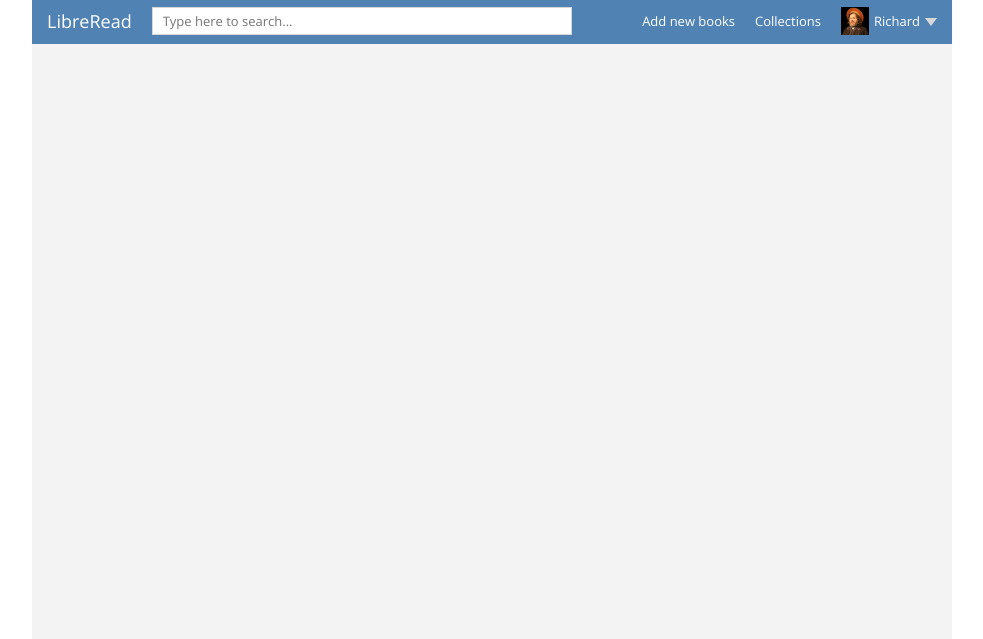
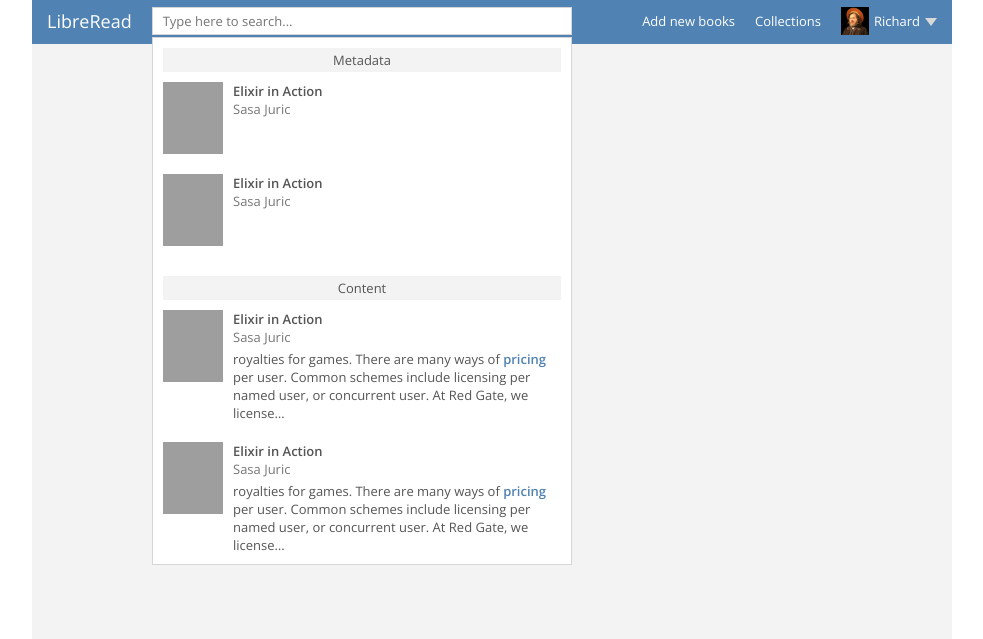
Before and after one commit to trybeapps/server, a Flask app: page / in a window 1280 px wide. Shown: the top 639 px of the page, without its empty margins (148-1131 px from the left). Run offline with Flask 2, Linux system fonts and the light colour scheme; the visitor is signed in with stand-in values (Sample User, id 1); data comes from the database, SQL or seed files in the repository; data that the repository does not hold is empty; grey boxes are pictures that could not be loaded.

Commit message:
search box content design

```diff
--- a/static/css/_scss/style.scss
+++ b/static/css/_scss/style.scss
@@ -1,7 +1,7 @@
 body, input {
   font-family: 'Open Sans', sans-serif!important;
   font-size: 13px;
-  color: #444;
+  color: #555;
 }
 
 * {
@@ -97,6 +97,82 @@ header {
   }
 }
 
+.search-dropdown {
+  position: absolute;
+  width: 420px;
+  background: white;
+  color: #555;
+  border: 1px solid #d6d6d6;
+  margin: 37px 0 0 105px;
+  padding: 10px;
+
+  .metadata,.content {
+    overflow: hidden;
+    .title {
+      background: #f3f3f3;
+      text-align: center;
+      padding: 3px 0;
+      margin-bottom: 10px;
+    }
+  }
+
+  .none {
+    display: none;
+  }
+
+  .metadata {
+
+  }
+
+  .content {
+    margin-top: 30px;
+  }
+
+  ul {
+    list-style: none;
+
+    li {
+      margin-bottom: 20px;
+      overflow: hidden;
+
+      &:last-child {
+        margin-bottom: 0;
+      }
+    }
+  }
+
+  .sd-item {
+      img {
+        float: left;
+      }
+
+      .sdi-info {
+        float: left;
+        width: 328px;
+        color: #555;
+        margin-left: 10px;
+      }
+
+      .sdii-title {
+        font-weight: 600;
+      }
+
+      .sdii-author {
+        color: #777;
+      }
+
+      .sdii-content {
+        margin-top: 4px;
+
+        em {
+          color: #5082B3;
+          font-weight: 600;
+          font-style: normal;
+        }
+      }
+  }
+}
+
 .user-dropdown {
   display: none;
   position: absolute;
@@ -112,7 +188,7 @@ header {
       margin-top: 0;
     }
     display: block;
-    color: #444;
+    color: #555;
     margin-top: 15px;
   }
 }
--- a/static/css/style.css
+++ b/static/css/style.css
@@ -1,7 +1,7 @@
 body, input {
   font-family: "Open Sans", sans-serif !important;
   font-size: 13px;
-  color: #444; }
+  color: #555; }
 
 * {
   margin: 0;
@@ -70,6 +70,50 @@ header {
     .management .user:hover .first-name {
       text-decoration: underline; }
 
+.search-dropdown {
+  position: absolute;
+  width: 420px;
+  background: white;
+  color: #555;
+  border: 1px solid #d6d6d6;
+  margin: 37px 0 0 105px;
+  padding: 10px; }
+  .search-dropdown .metadata, .search-dropdown .content {
+    overflow: hidden; }
+    .search-dropdown .metadata .title, .search-dropdown .content .title {
+      background: #f3f3f3;
+      text-align: center;
+      padding: 3px 0;
+      margin-bottom: 10px; }
+  .search-dropdown .none {
+    display: none; }
+  .search-dropdown .content {
+    margin-top: 30px; }
+  .search-dropdown ul {
+    list-style: none; }
+    .search-dropdown ul li {
+      margin-bottom: 20px;
+      overflow: hidden; }
+      .search-dropdown ul li:last-child {
+        margin-bottom: 0; }
+  .search-dropdown .sd-item img {
+    float: left; }
+  .search-dropdown .sd-item .sdi-info {
+    float: left;
+    width: 328px;
+    color: #555;
+    margin-left: 10px; }
+  .search-dropdown .sd-item .sdii-title {
+    font-weight: 600; }
+  .search-dropdown .sd-item .sdii-author {
+    color: #777; }
+  .search-dropdown .sd-item .sdii-content {
+    margin-top: 4px; }
+    .search-dropdown .sd-item .sdii-content em {
+      color: #5082B3;
+      font-weight: 600;
+      font-style: normal; }
+
 .user-dropdown {
   display: none;
   position: absolute;
@@ -81,7 +125,7 @@ header {
   padding: 10px; }
   .user-dropdown a {
     display: block;
-    color: #444;
+    color: #555;
     margin-top: 15px; }
     .user-dropdown a:first-child {
       margin-top: 0; }
--- a/templates/layout.html
+++ b/templates/layout.html
@@ -13,6 +13,58 @@
       <header>
         <a href="/" class="logo">LibreRead</a>
         <input type="text" class="search-box" id="search" placeholder="Type here to search...">
+        <div class="search-dropdown">
+          <div class="metadata">
+            <div class="title">Metadata</div>
+            <div class="none">None</div>
+            <ul>
+              <li>
+                <a href="" class="sd-item">
+                  <img src="/b/cover/Elixir.book-001-000.png" width="60px" height="72px">
+                  <div class="sdi-info">
+                    <div class="sdii-title">Elixir in Action</div>
+                    <div class="sdii-author">Sasa Juric</div>
+                  </div>
+                </a>
+              </li>
+              <li>
+                <a href="" class="sd-item">
+                  <img src="/b/cover/Elixir.book-001-000.png" width="60px" height="72px">
+                  <div class="sdi-info">
+                    <div class="sdii-title">Elixir in Action</div>
+                    <div class="sdii-author">Sasa Juric</div>
+                  </div>
+                </a>
+              </li>
+            </ul>
+          </div>
+          <div class="content">
+            <div class="title">Content</div>
+            <div class="none">None</div>
+            <ul>
+              <li>
+                <a href="" class="sd-item">
+                  <img src="/b/cover/Elixir.book-001-000.png" width="60px" height="72px">
+                  <div class="sdi-info">
+                    <div class="sdii-title">Elixir in Action</div>
+                    <div class="sdii-author">Sasa Juric</div>
+                    <div class="sdii-content">royalties for games. There are many ways of <em>pricing</em> per user. Common schemes include licensing per named user, or concurrent user. At Red Gate, we license…</div>
+                  </div>
+                </a>
+              </li>
+              <li>
+                <a href="" class="sd-item">
+                  <img src="/b/cover/Elixir.book-001-000.png" width="60px" height="72px">
+                  <div class="sdi-info">
+                    <div class="sdii-title">Elixir in Action</div>
+                    <div class="sdii-author">Sasa Juric</div>
+                    <div class="sdii-content">royalties for games. There are many ways of <em>pricing</em> per user. Common schemes include licensing per named user, or concurrent user. At Red Gate, we license…</div>
+                  </div>
+                </a>
+              </li>
+            </ul>
+          </div>
+        </div>
         <div class="management">
           <a href="" class="upload-books">Add new books</a>
           <a href="/collections" class="collections">Collections</a>
```
